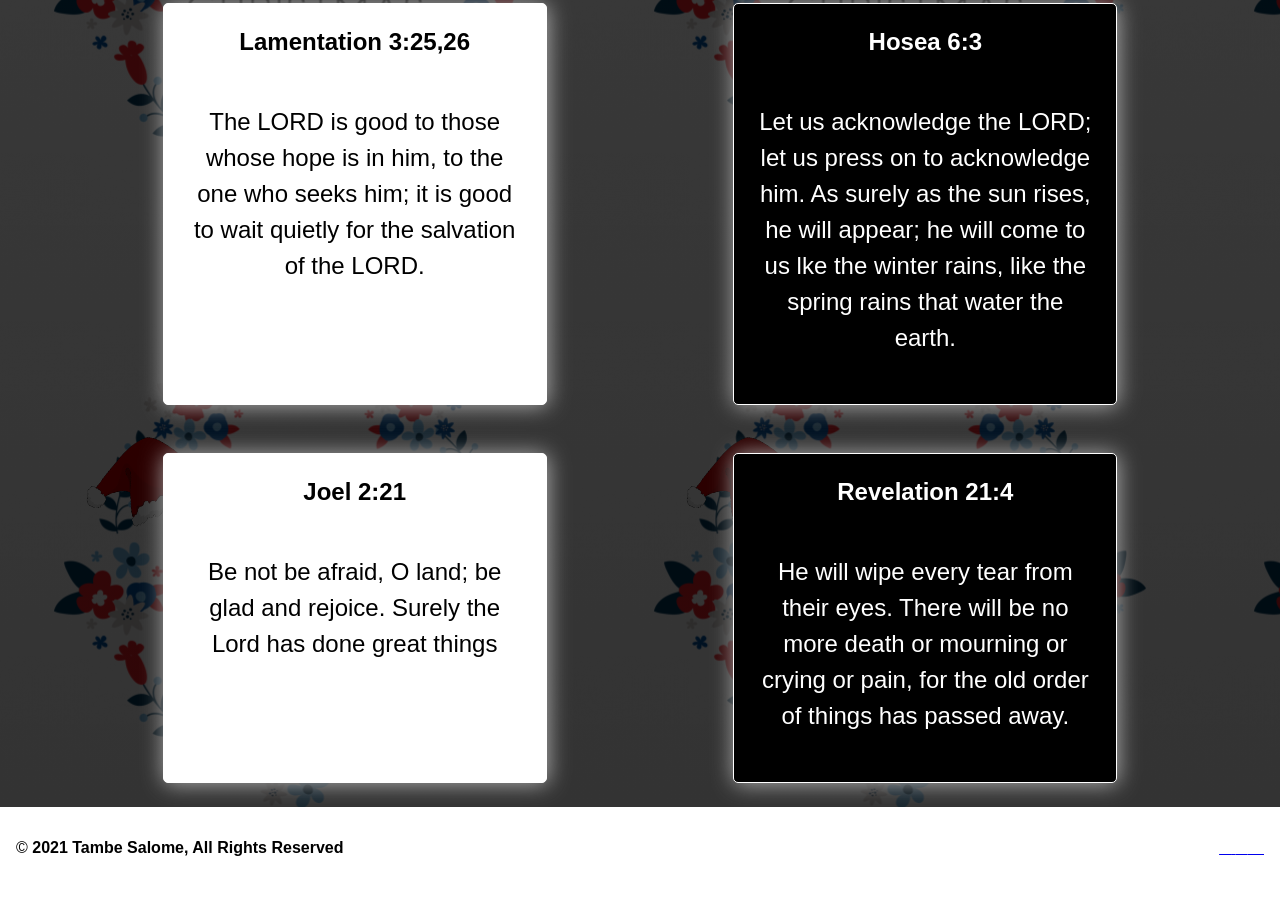
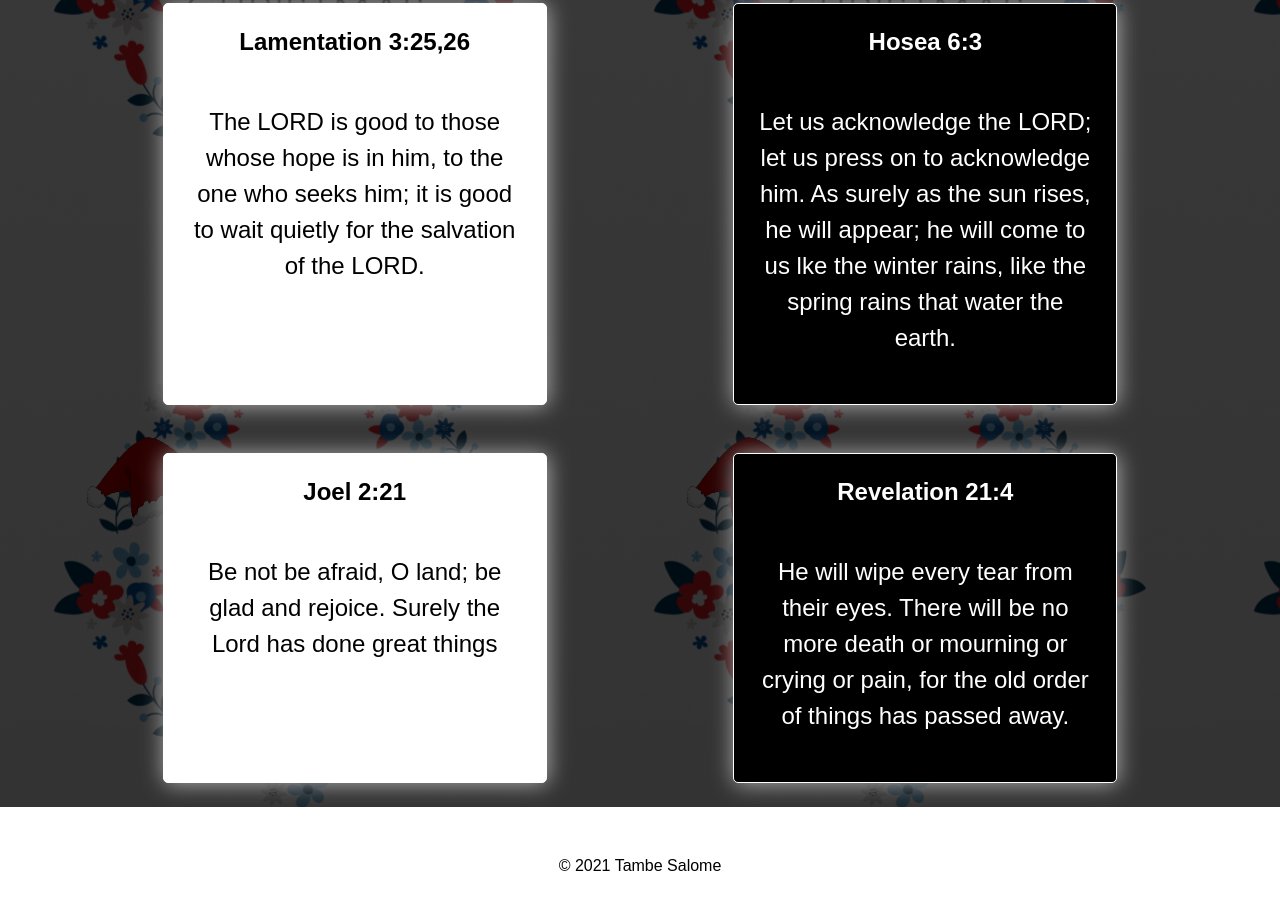
Before and after one commit to giftcup/giftcup.github.io, a plain HTML site: page index.html in a window 1280 px wide. Shown: the part 6096-7003 px from the top of the page. Drawn offline with Linux system fonts and the light colour scheme.

Commit message:
Update footer

```diff
--- a/index.html
+++ b/index.html
@@ -272,11 +272,9 @@
       </div>
     </section>
     <footer>
-      <p>© <b>2021 Tambe Salome, All Rights Reserved</b></p>
+      <p>© 2021 Tambe Salome</p>
       <div>
-        <a href="https://github.com/giftcup"
-          ><i class="fab fa-github" aria-hidden="true"> </i
-        ></a>
+        <a href="https://github.com/giftcup"><i class="fab fa-github" > </i></a>
         <a href="https://github.com/giftcup"><i class="fab fa-twitter"> </i></a>
         <a href="https://github.com/giftcup"><i class="fab fa-linkedin"> </i></a>
       </div>
--- a/style.css
+++ b/style.css
@@ -248,6 +248,10 @@ nav {
 footer {
     padding: 1em;
     display: flex;
+    flex-direction: column-reverse;
     justify-content: space-between;
     align-items: center;
 }
+footer a {
+    text-decoration: none;
+}
```
